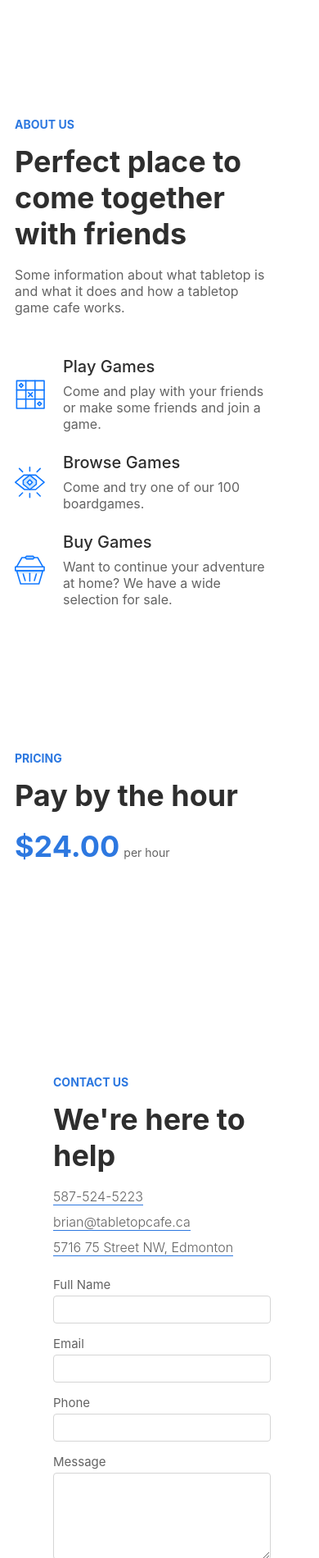
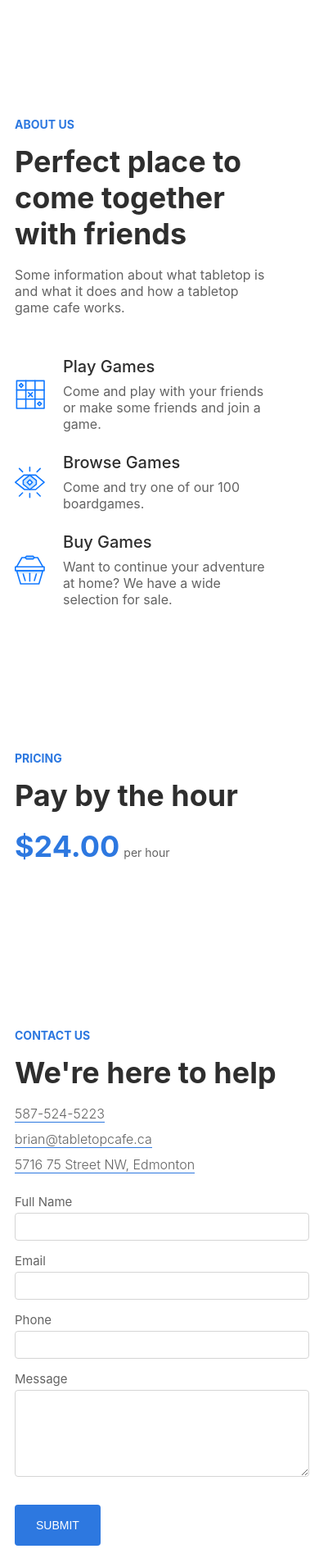
Before and after one commit to stvbdn/tabletop, a Jekyll site: the page built from index.html, in a window 390 px wide. Shown: the part 828-2728 px from the top of the page at 82% size. Built offline with Jekyll 4.4.1, drawn with Linux system fonts in a browser that asks for light colours; a script that is not in the unit is left out; grey boxes are pictures that could not be loaded.

Commit message:
Update contact form

```diff
--- a/assets/css/main.css
+++ b/assets/css/main.css
@@ -412,6 +412,11 @@ input {
     margin-right: 10px;
     margin-bottom: 150px;
   }
+  .contact-form{
+    padding: 0px;
+    margin-left: 10px;
+    margin-right: 10px;
+  }
   .footer-nav{
       display: none;
   }
```
Also changed, not shown: 1 other file.
